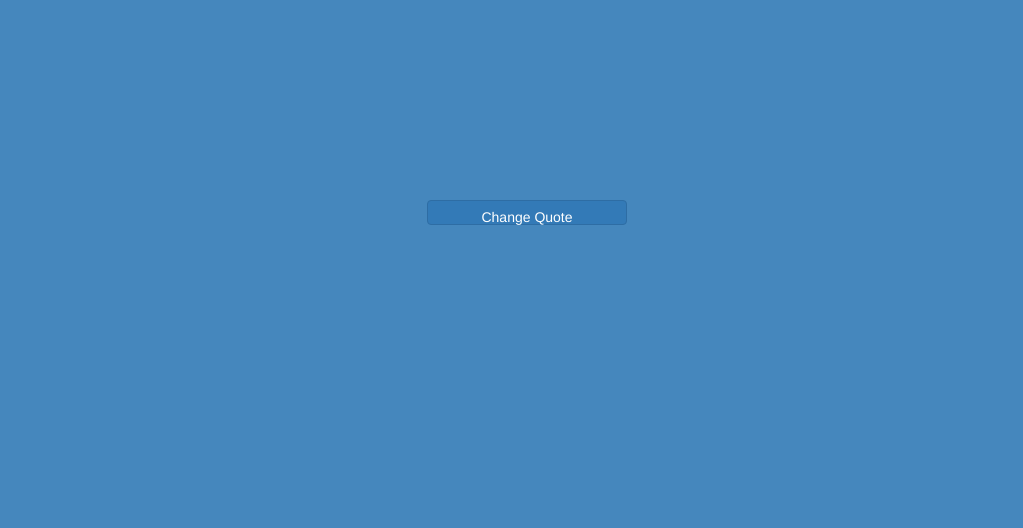
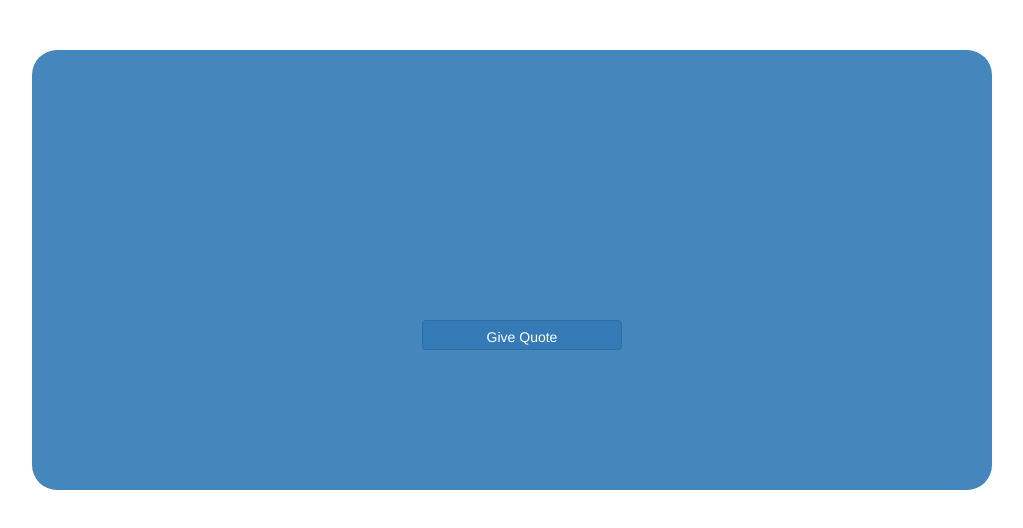
Before and after one commit to MT2314/Random-Quote-objects-, a plain HTML site: page index.html in a window 1280 px wide. Shown: the whole page, without its empty margins (128-1151 px from the left). Drawn offline with nearby package versions, Linux system fonts and the light colour scheme.

Commit message:
styled using cards in bootstrap

```diff
--- a/index.html
+++ b/index.html
@@ -6,11 +6,17 @@
         <link rel="stylesheet" href="style.css">
     </head>
     <body>
+
     <div class = "container" id = "container">
 
-        <button class = "btn-primary btn" id = "btn">Change Quote</button>
-        <div class = "quote" id = "quote"></div>
-        <div class = "author" id = "author"></div>
+            <div class = "card ">
+                <div class = "quoteCon card-block" id= "quoteCon">
+                    <h1 class = "quote card-text" id = "quote"></h1>
+                    <h4 class = "author card-footer" id = "author"></h4>
+
+                    <button class = "btn-primary btn" id = "btn">Give Quote</button>
+                </div>
+            </div>
 
     </div>
 
--- a/script.js
+++ b/script.js
@@ -34,9 +34,11 @@ let quoteObj = {
 
 };
 
-document.getElementById("btn").addEventListener("click", function (){
+let btn = document.getElementById("btn");
+
+btn.addEventListener("click", function (){
     quoteObj.RandomQuote();
     quote.innerHTML = Q;
     author.innerHTML = A;
-
+    btn.innerText = "Change Quote";
 });
--- a/style.css
+++ b/style.css
@@ -5,23 +5,37 @@
 
 .container {
 
-    background-color: #4587bd;
+
     height: 100vh;
     width: 100vw;
+}
+
+.card{
+    position:relative;
+    padding:10px;
+    background-color: #4587bd;
+    height:55vh;
+    width:75vw;
+    margin: auto;
+    top: 50px;
+    border-radius: 25px;
+}
+
+.quoteCon {
+    height:300px;
+}
+
+.quote {
+
+    height: 200px;
+
 }
 
 .btn {
 
     position:relative;
-    height:25px;
+    top:30px;
+    height:30px;
     width:200px;
-    left: calc(50vw - 100px);
-    top: 25vh;
-
+    margin-left: calc(37.5vw - 100px);
 }
-
-.quote{
-
-    background-color:#FFFFFF;
-
-}
```
